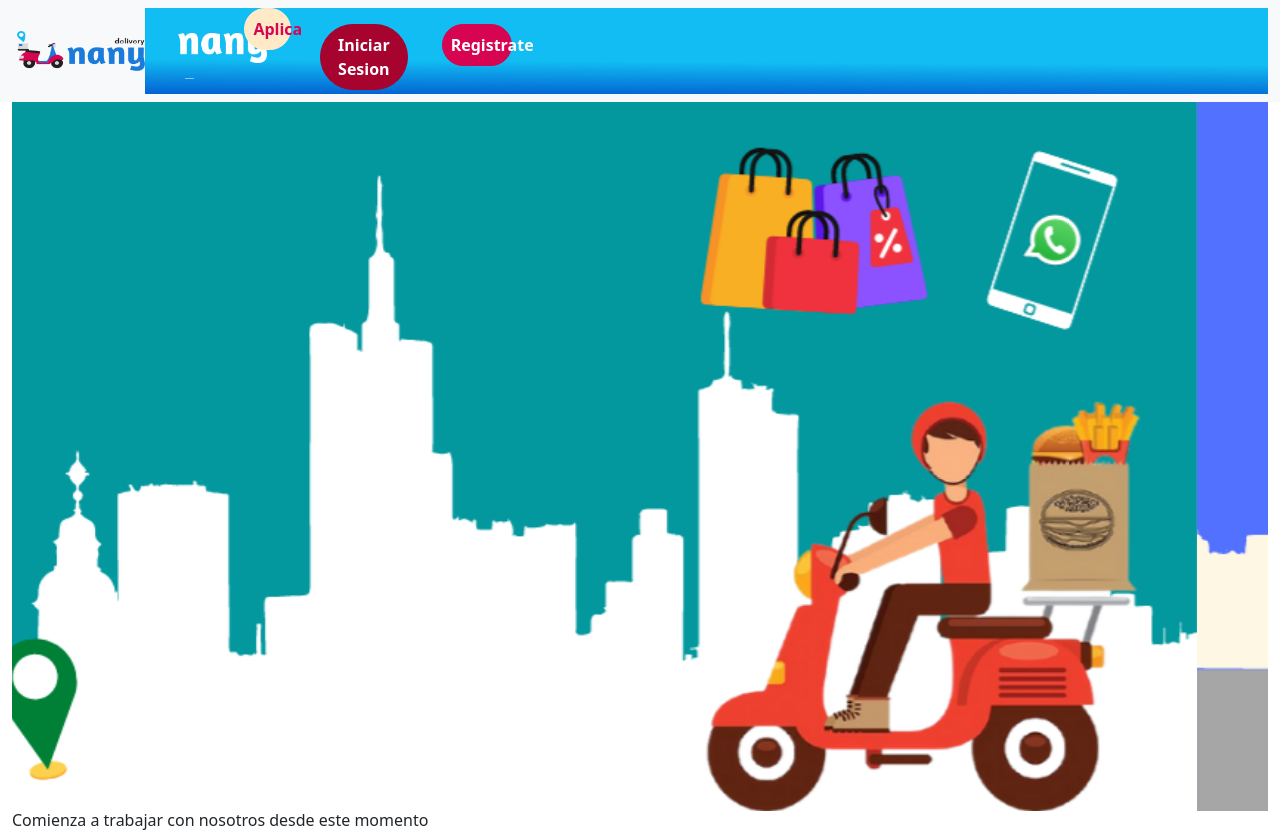
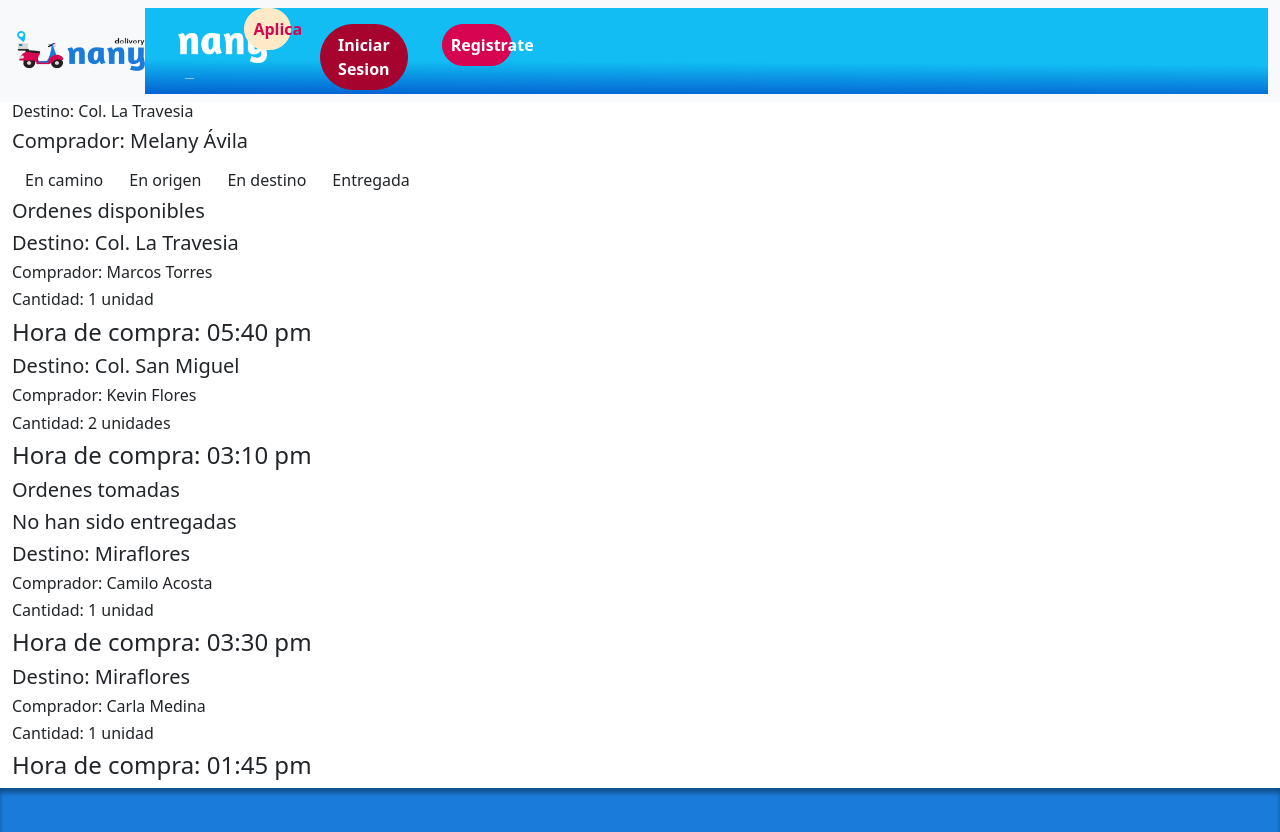
Before and after one commit to IS-912-Project-Nany/Nany-Web-Carrier, an Angular app: page / in a window 1280 px wide. Shown: the top 832 px of the page. Built offline with nearby package versions, Linux system fonts and the light colour scheme.

Commit message:
[FIX] Styles, module and component

```diff
--- a/src/app/app.component.html
+++ b/src/app/app.component.html
@@ -1,4 +1,6 @@
-<app-landing-page></app-landing-page>
-<!--<app-login></app-login>
-<app-register></app-register>-->
+<!--<app-landing-page></app-landing-page>
+<app-login></app-login>
+<app-register></app-register>
+<app-requisitos></app-requisitos>-->
+<app-homepage></app-homepage>
 <router-outlet></router-outlet>
--- a/src/app/app.module.ts
+++ b/src/app/app.module.ts
@@ -9,6 +9,8 @@ import { LoginComponent } from './login/login.component';
 import { FooterComponent } from './footer/footer.component';
 import { RegisterComponent } from './register/register.component';
 import { NavbarComponent } from './navbar/navbar.component';
+import { RequisitosComponent } from './requisitos/requisitos.component';
+import { HomepageComponent } from './homepage/homepage.component';
 
 @NgModule({
   declarations: [
@@ -17,7 +19,9 @@ import { NavbarComponent } from './navbar/navbar.component';
     LoginComponent,
     FooterComponent,
     RegisterComponent,
-    NavbarComponent
+    NavbarComponent,
+    RequisitosComponent,
+    HomepageComponent
   ],
   imports: [
     BrowserModule,
--- a/src/styles.sass
+++ b/src/styles.sass
@@ -24,6 +24,9 @@ $lg-breackpoint: 960px
 @media (max-width: $sm-breackpoint)
     body
         font-family: Raleway
+
+    hr
+        margin: 10px 20px
 
     /*Carousel Styles*/
     .container-fluid
@@ -56,7 +59,7 @@ $lg-breackpoint: 960px
 
     .carousel-info button
         margin-top: 15px
-        margin-left: 20px
+        margin-left: 15px
         height: 30px
         width: 112px
         font-size:15px
@@ -91,12 +94,11 @@ $lg-breackpoint: 960px
 
     #icono
         height: 120px
-        margin: 20px
+        margin: 20px 10px
 
     #div-service
         text-align: center
         padding-top: 20px
-        margin-right: 15px
 
     #btn-afiliado
         border-radius: 20px
@@ -114,6 +116,9 @@ $lg-breackpoint: 960px
         text-align: center
         border-bottom-left-radius: 36%
         border-bottom-right-radius: 36%
+
+    #div-beneficios h6
+        font-size: 14px
 
     #text-requisito h5
         text-align: center
@@ -280,3 +285,146 @@ $lg-breackpoint: 960px
         margin-left: 20%
         margin-top: 10px
         margin-bottom: 25px
+
+    /*Requirement Styles*/
+    .requirement
+        background-color: $color-blue2
+        height: 320px
+        color: #fff
+        border-top-left-radius: 25%
+        border-top-right-radius: 25%
+        padding-top: 45px
+
+    .requirement h6
+        font-size: 15px
+        padding-left: 28px
+        padding-right: 12px
+
+    .requirement2
+        background-color: $color-blue2
+        height: 80px
+
+    #text1
+        text-align: center
+        color: $color-pink2
+        margin-bottom: 15px
+
+    #btn-req
+        border-radius: 20px
+        background-color: $color-pink2
+        border-color: $color-pink2
+        color: #FFF
+        width: 90%
+        height: 40px
+        margin-left: 5%
+
+    /*Homepage Styles*/
+    .inprogress
+        border: 3px solid #8E03CF
+        border-radius: 25px
+        height: 200px
+        width: 90%
+        margin: auto
+        text-align: center
+        padding-top: 15px
+
+    .inprogress h5
+        font-size: 13px
+
+    .btn-progress1
+        width: 120px
+        height: 31px
+        margin-top: 35px
+        margin-right: 5px
+        background-color: #FF1E1E
+        color: #fff
+        border-radius: 35px
+        font-size: 14px
+
+    .btn-progress2
+        width: 120px
+        height: 31px
+        margin-top: 35px
+        background-color: #FFE600
+        color: #fff
+        border-radius: 35px
+        font-size: 14px
+
+    .btn-progress3
+        width: 120px
+        height: 31px
+        margin-top: 12px
+        margin-right: 5px
+        background-color: #FF008A
+        color: #fff
+        border-radius: 35px
+        font-size: 14px
+
+    .btn-progress4
+        width: 120px
+        height: 31px
+        margin-top: 12px
+        background-color: #00EF35
+        color: #fff
+        border-radius: 35px
+        font-size: 14px
+
+    .text2
+        color: $color-pink2
+        text-align: center
+        margin: 25px 0px
+
+    .text3
+        color: #6D6262
+        text-align: center
+        font-size: 13px
+        margin-bottom: 16px
+
+    .available
+        border: 2px solid #1A7BDB
+        height: 129px
+        width: 90%
+        margin: auto
+        border-radius: 25px
+        box-shadow: 0px 4px 4px 0px #00000040
+        color: #0000008A
+        margin-bottom: 25px
+
+    .available h4
+        font-size: 13px
+        padding-top: 10px
+        padding-left: 80px
+
+    .available h5
+        font-size: 15px
+        padding-top: 13px
+        padding-left: 80px
+
+    .available h6
+        font-size: 13px
+        padding-left: 80px
+
+    .taken
+        border: 2px solid #1A7BDB
+        height: 129px
+        width: 90%
+        margin: auto
+        border-radius: 25px
+        background: $color-blue2
+        box-shadow: 0px 4px 4px 0px #00000040
+        margin-bottom: 25px
+        color: #fff
+
+    .taken h4
+        font-size: 13px
+        padding-top: 10px
+        padding-left: 80px
+
+    .taken h5
+        font-size: 15px
+        padding-top: 13px
+        padding-left: 80px
+
+    .taken h6
+        font-size: 13px
+        padding-left: 80px
```
